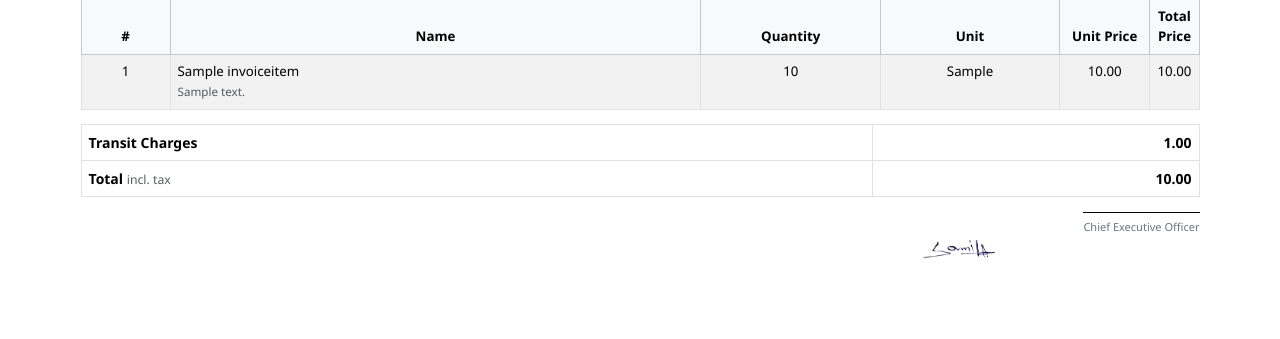
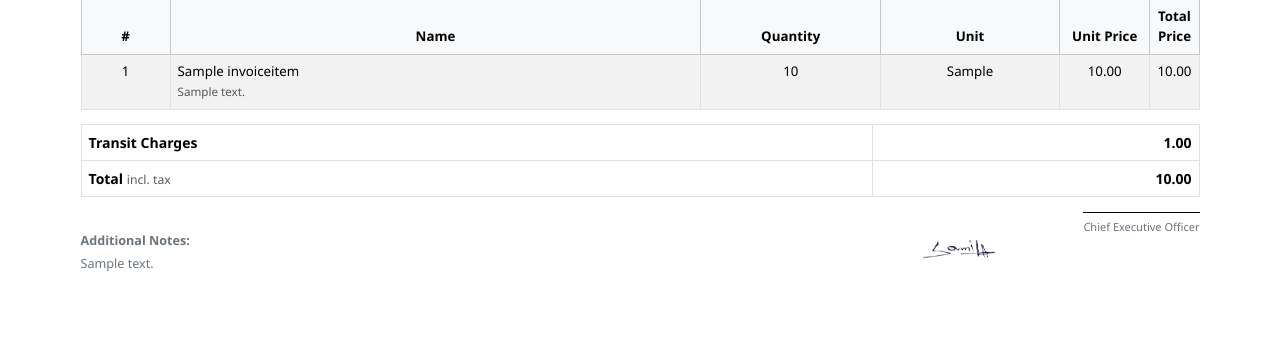
Before and after one commit to sam1-khan/Simple-Invoice-Generator, a Django app: template invoice_app/templates/invoice_app/invoice/invoice_pdf.html in a window 1280 px wide. Shown: the part 380-719 px from the top of the page. Run offline with Django 5.2, Linux system fonts and the light colour scheme; the template is opened without the code that fills it: values that come from a table or form of the project are taken from there, others are empty; tables that the repository leaves empty hold one stand-in row (values such as "Sample post").

Commit message:
minor additonal notes bug fix

```diff
--- a/invoice_app/templates/invoice_app/invoice/invoice_pdf.html
+++ b/invoice_app/templates/invoice_app/invoice/invoice_pdf.html
@@ -153,10 +153,10 @@
                 <p class="mb-0"><small><strong>Title: </strong>{{ invoice.invoice_owner.account_title }}</small></p>
                 <p><small><strong>IBAN: </strong>{{ invoice.invoice_owner.iban }}</small></p>
                 {% endif %}
-                {% if invoice.notes %}
+            {% endif %}
+            {% if invoice.notes %}
                 <p class="mt-4"><strong>Additional Notes:</strong></p>
                 <p>{{ invoice.notes }}</p>
-                {% endif %}
             {% endif %}
         </div>
         <!-- Signature -->
```
